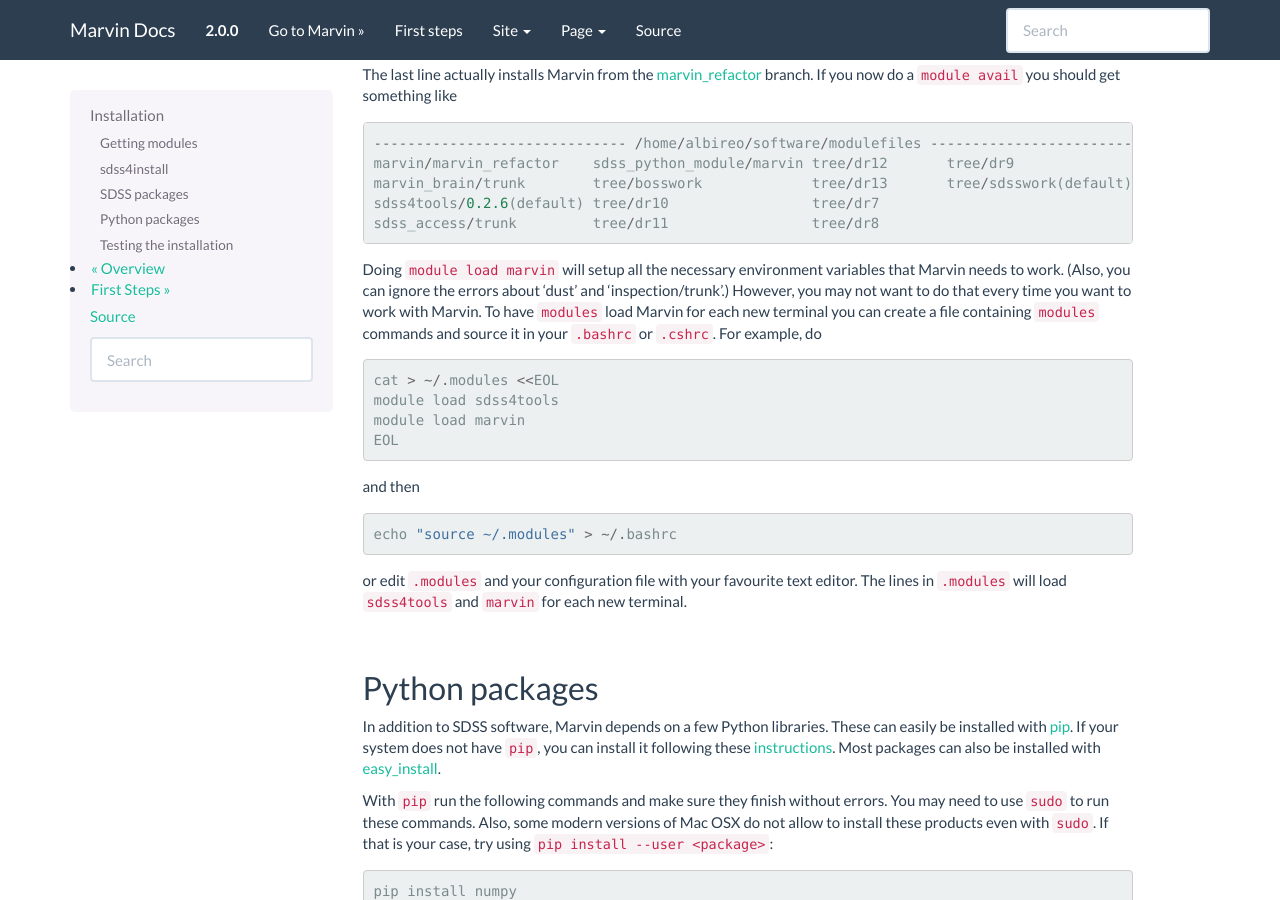
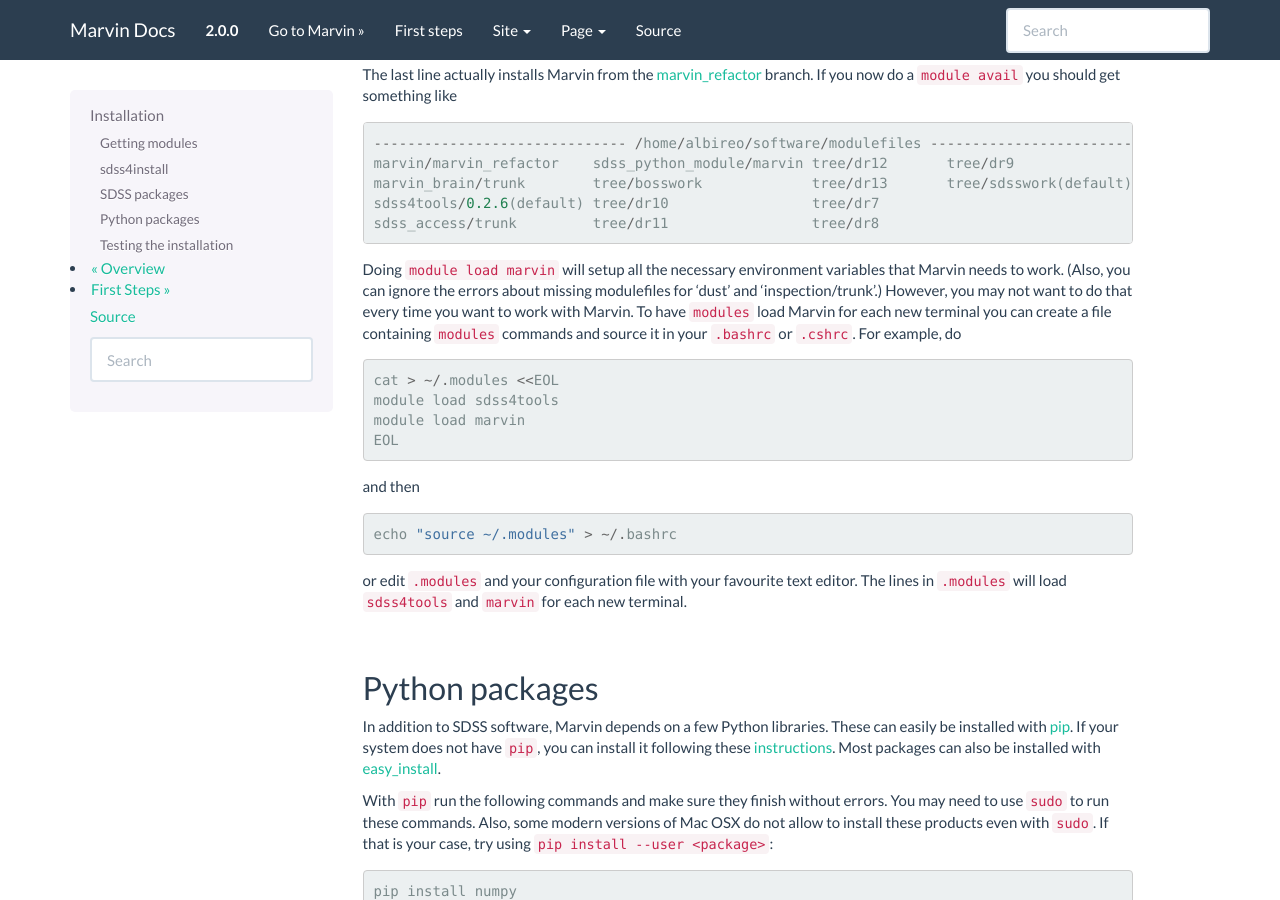
Before and after one commit to sdss/marvin, a Sphinx documentation site: the page built from docs/sphinx/installation.rst, in a window 1280 px wide and 900 px high, scrolled down 2358 px. Built offline with Sphinx 7.4.7, drawn with Linux system fonts in a browser that asks for light colours; pages that are not in the unit, such as notebooks, are missing from menus.

Commit message:
minor addition

```diff
--- a/docs/sphinx/installation.rst
+++ b/docs/sphinx/installation.rst
@@ -133,11 +133,11 @@
     sdss_access/trunk         tree/dr11                 tree/dr8
 
 Doing ``module load marvin`` will setup all the necessary environment variables
-that Marvin needs to work. (Also, you can ignore the errors about 'dust' and
-'inspection/trunk'.) However, you may not want to do that every time you want to
-work with Marvin. To have ``modules`` load Marvin for each new terminal you can
-create a file containing ``modules`` commands and source it in your ``.bashrc``
-or ``.cshrc``. For example, do ::
+that Marvin needs to work. (Also, you can ignore the errors about missing
+modulefiles for 'dust' and 'inspection/trunk'.) However, you may not want to do
+that every time you want to work with Marvin. To have ``modules`` load Marvin
+for each new terminal you can create a file containing ``modules`` commands and
+source it in your ``.bashrc`` or ``.cshrc``. For example, do ::
 
     cat > ~/.modules <<EOL
     module load sdss4tools
```
